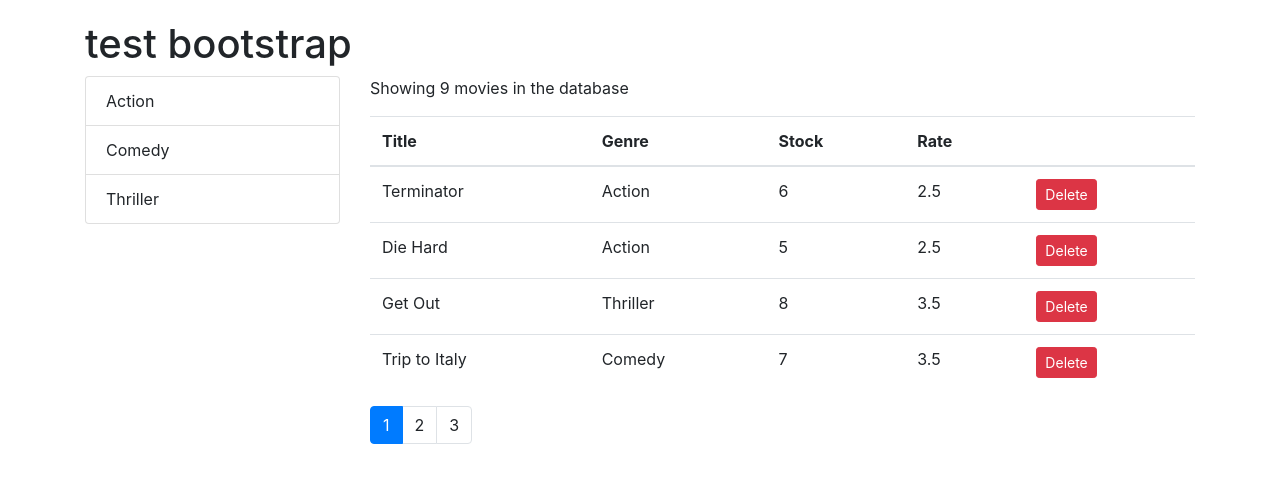
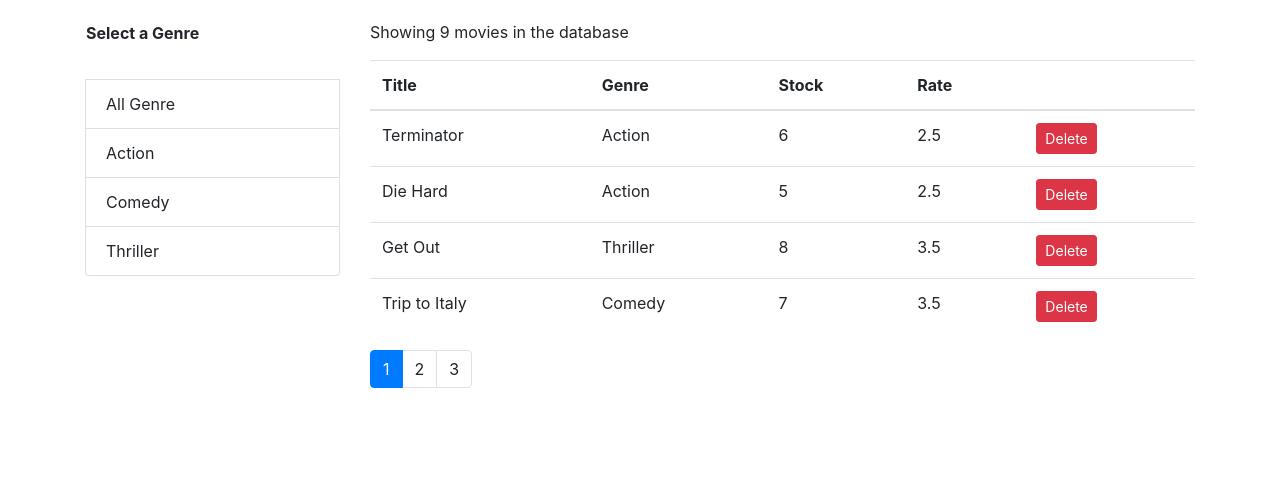
Before and after one commit to jonreactive/poc-features, a React (Create React App) app: page / in a window 1280 px wide. Shown: the top 482 px of the page. Built offline with nearby package versions, Linux system fonts and the light colour scheme.

Commit message:
added a genre filter component - fixed the pagnation bug

```diff
--- a/src/App.js
+++ b/src/App.js
@@ -6,7 +6,6 @@
   render() {
     return (
       <main className="container">
-        <h1>test bootstrap</h1>
         <Movies />
       </main>
     );
--- a/src/components/Common/ListGroup.jsx
+++ b/src/components/Common/ListGroup.jsx
@@ -1,12 +1,28 @@
 import React from 'react';
 
 const ListGroup = (props) => {
-  const { items, textProperty, valueProperty } = props;
+  const { items, textProperty, valueProperty, selectedItem, onItemSelect } = props;
 
   return (
+
    <ul className="list-group">
-   { items.map(item => <li key={item[valueProperty]} className="list-group-item">{item[textProperty]}</li> )}
+   <th>Select a Genre</th> <hr />
+   { items.map(item => (
+     <li
+     onClick={() => onItemSelect(item)}
+     key={item[valueProperty]}
+     className={item === selectedItem ? "list-group-item active" : "list-group-item"}
+    >
+     {item[textProperty]}
+     </li>
+   ))}
    </ul>
-  )
+ );
+};
+
+ListGroup.defaultProps = {
+  textProperty: "name",
+  valueProperty: "_id"
 }
+
 export default ListGroup
--- a/src/components/Common/Pagination.jsx
+++ b/src/components/Common/Pagination.jsx
@@ -13,7 +13,7 @@
     <nav>
       <ul className="pagination">
         {pages.map(page => (
-          <li key={page} className={ page === currentPage ? 'page-item active' : 'page-item'}>
+          <li key={page} className={page === currentPage ? 'page-item active' : 'page-item'}>
             <a className="page-link" onClick={() => onPageChange(page)}>{page}</a>
           </li>
         ))}
--- a/src/components/Movies.jsx
+++ b/src/components/Movies.jsx
@@ -14,7 +14,8 @@
   };
 
   componentDidMount() {
-    this.setState({ movies: getMovies(), genres: getGenres() })
+    const genres = [{name: 'All Genre'}, ...getGenres()]
+    this.setState({ movies: getMovies(), genres: genres })
   }
 
   handleDelete = (movie) => {
@@ -27,31 +28,34 @@
   }
 
   handleGenreSelect = (genre) => {
-    console.log(genre)
+    this.setState({ selectedGenre: genre, currentPage: 1 });
   }
 
   render() {
 
     const { length: count } = this.state.movies;
-    const { pageSize , currentPage, movies: allMovies } = this.state;
+    const { pageSize , currentPage, selectedGenre, movies: allMovies } = this.state;
 
     if(count === 0)
       return <p>There are no movies in the database</p>
 
-    const movies = paginate(allMovies, currentPage, pageSize)
+    const filtered = selectedGenre && selectedGenre._id
+    ? allMovies.filter(m => m.genre._id === selectedGenre._id)
+    : allMovies;
+
+    const movies = paginate(filtered, currentPage, pageSize)
 
     return (
       <div className="row">
         <div className="col-3">
           <ListGroup
+           selectedItem={this.state.selectedGenre}
            items={this.state.genres}
-           textProperty="name"
-           valueProperty="_id"
            onItemSelect={this.handleGenreSelect}/>
 
         </div>
         <div className="col">
-            <p>Showing {count} movies in the database</p>
+            <p>Showing {filtered.length} movies in the database</p>
 
             <table className = "table">
               <thead>
@@ -83,7 +87,7 @@
               </tbody>
             </table>
             <Pagination
-              itemsCount={count}
+              itemsCount={filtered.length}
               pageSize={pageSize}
               currentPage={currentPage}
               onPageChange={this.handlePageChange} />
```
